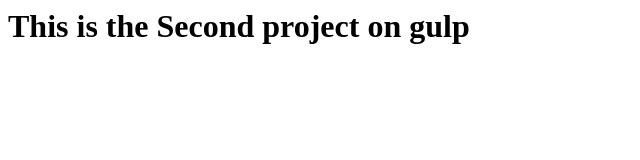
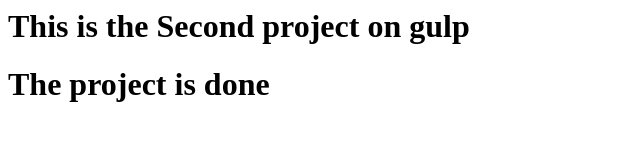
Before and after one commit to kumaranish8888/gulprepo, a website: page index.html in a window 1280 px wide. Shown: the whole page, without its empty margins (0-640 px from the left). Drawn offline with Linux system fonts and the light colour scheme.

Commit message:
modified html file

```diff
--- a/index.html
+++ b/index.html
@@ -6,5 +6,6 @@
     <body>
 
     <h1>This is the Second project on gulp</h1>
+        <h1>The project is done </h1>
     </body>
 </html>
```
